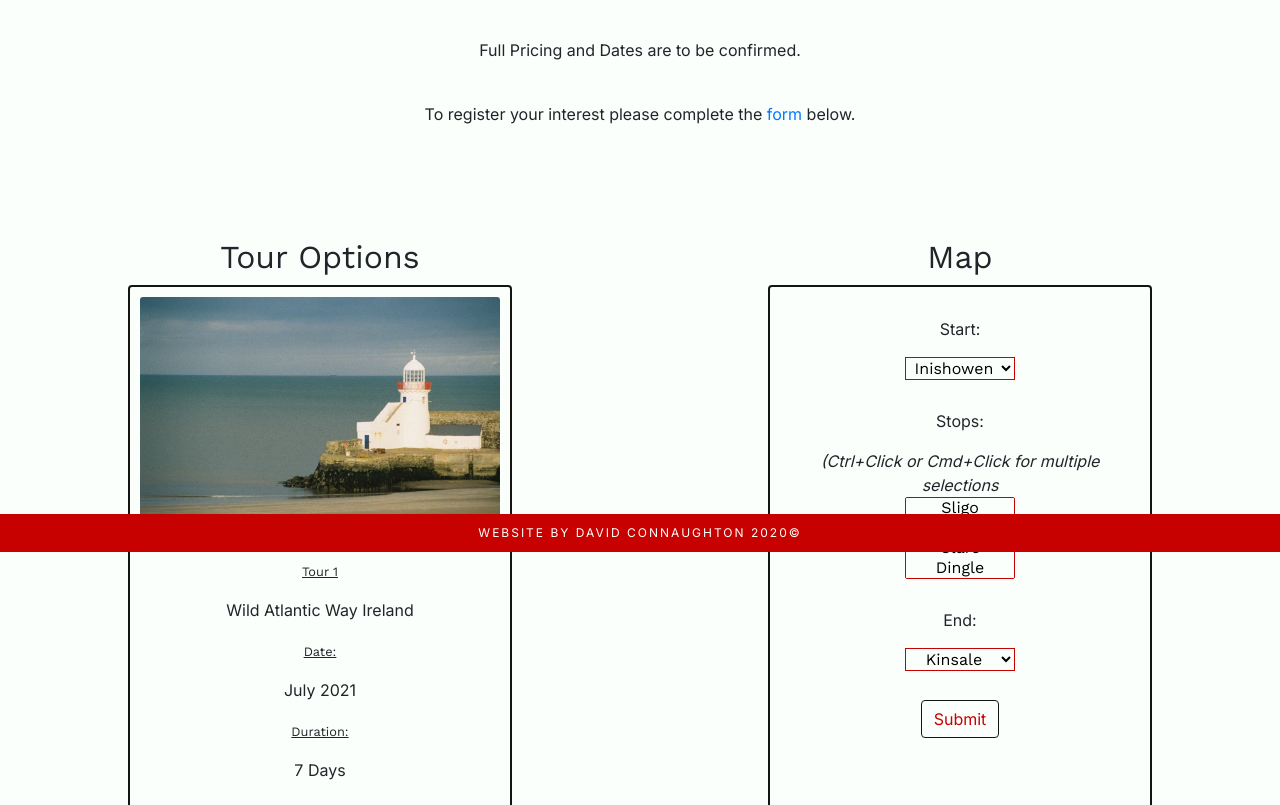
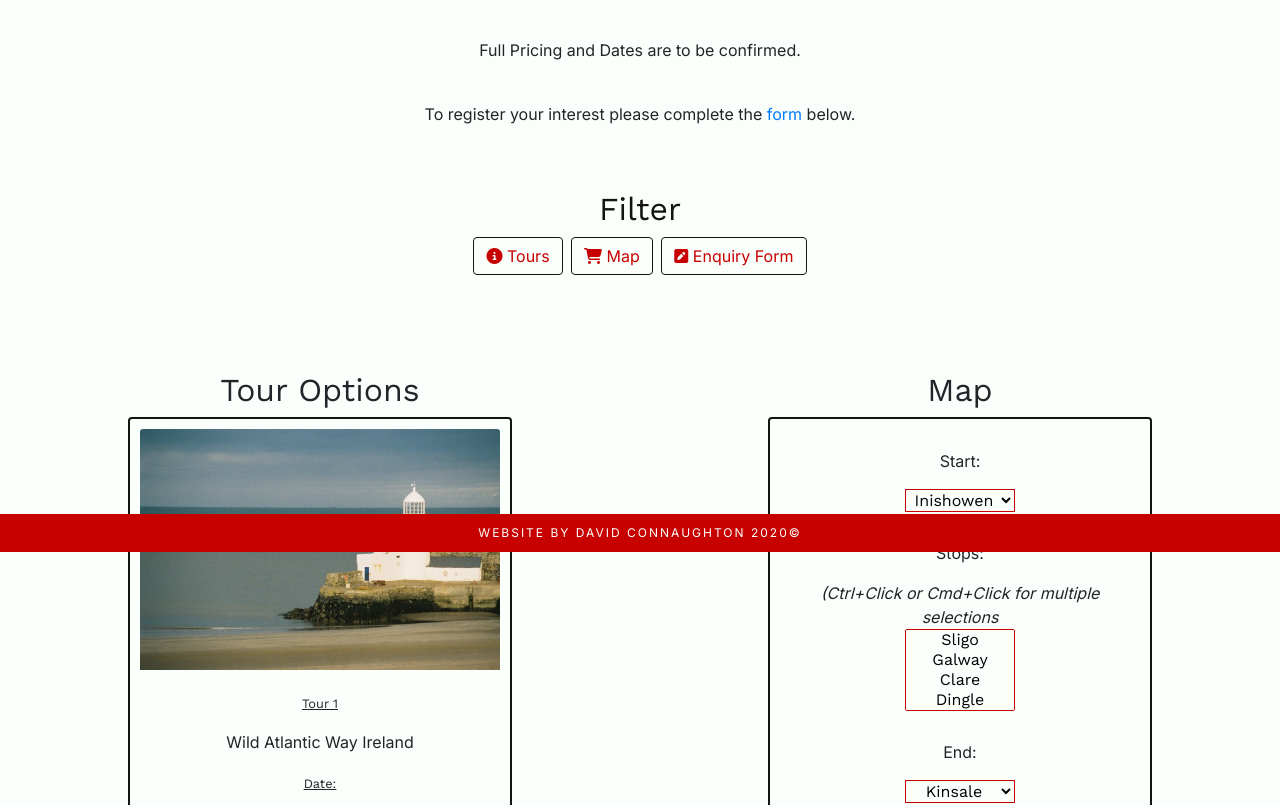
Before and after one commit to david-connaughton/the-new-gallery, a Django app: page /tours/ in a window 1280 px wide. Shown: the part 248-1053 px from the top of the page. Run offline with Django 3.2, Linux system fonts and the light colour scheme; some libraries are stand-ins or nearby versions.

Commit message:
Added Filter Buttons to Tours App

```diff
--- a/tours/templates/tours/tours.html
+++ b/tours/templates/tours/tours.html
@@ -46,13 +46,41 @@
 
 <!--End of Article Section-->
 
+<!--Filter-->
+
+<section class="tour-filter">
+    <div class="container-fluid mx-auto row justify-content-center">
+        <div class="row">
+            <div class="col-12 mx-auto">
+                <h2 class="pt-5 text-center header">Filter</h2>
+                <a href="#tours" class="btn btn-outline page-button mr-1">
+                    <i class="fas fa-info-circle"></i>
+                        Tours
+                </a>
+
+                <a href="#maps" class="btn btn-outline page-button mr-1">
+                    <i class="fas fa-shopping-cart"></i>
+                        Map
+                </a>
+
+                <a href="#tour" class="btn btn-outline page-button">
+                    <i class="fas fa-pen-square"></i>
+                        Enquiry Form
+                </a>
+            </div>
+        </div>
+    </div>
+</section>
+
+    <!--End of Filter Section-->
+
 <!--Tour Options-->
 
 <div class="container-fluid">
     <div class="row">
         <div class="col-md-6 m-5 p-5 mx-auto text-center">
             <div class="row">
-                <div class="col-md-12 mb-2" id="details">
+                <div class="col-md-12 mb-2" id="tours">
                     <h2>Tour Options</h2>
                     <div class="card mx-auto text-center card-outline">
                         <img class="card-img-top" src="https://the-new-gallery.s3.amazonaws.com/media/lighthouse.jpg" alt="Card image cap">
@@ -130,7 +158,7 @@
         </div>
         <div class="col-md-6 m-5 p-5 mx-auto text-center">
             <div class="row">
-                <div class="col-md-12">
+                <div class="col-md-12" id="maps">
                     <h2>Map</h2>
                     <div id="right-panel m-5 p-5">
                         <div class="card mx-auto text-center card-outline">
```
Also changed, not shown: db.sqlite3, tours/static/tours/css/tours.css (line endings or trailing spaces).
